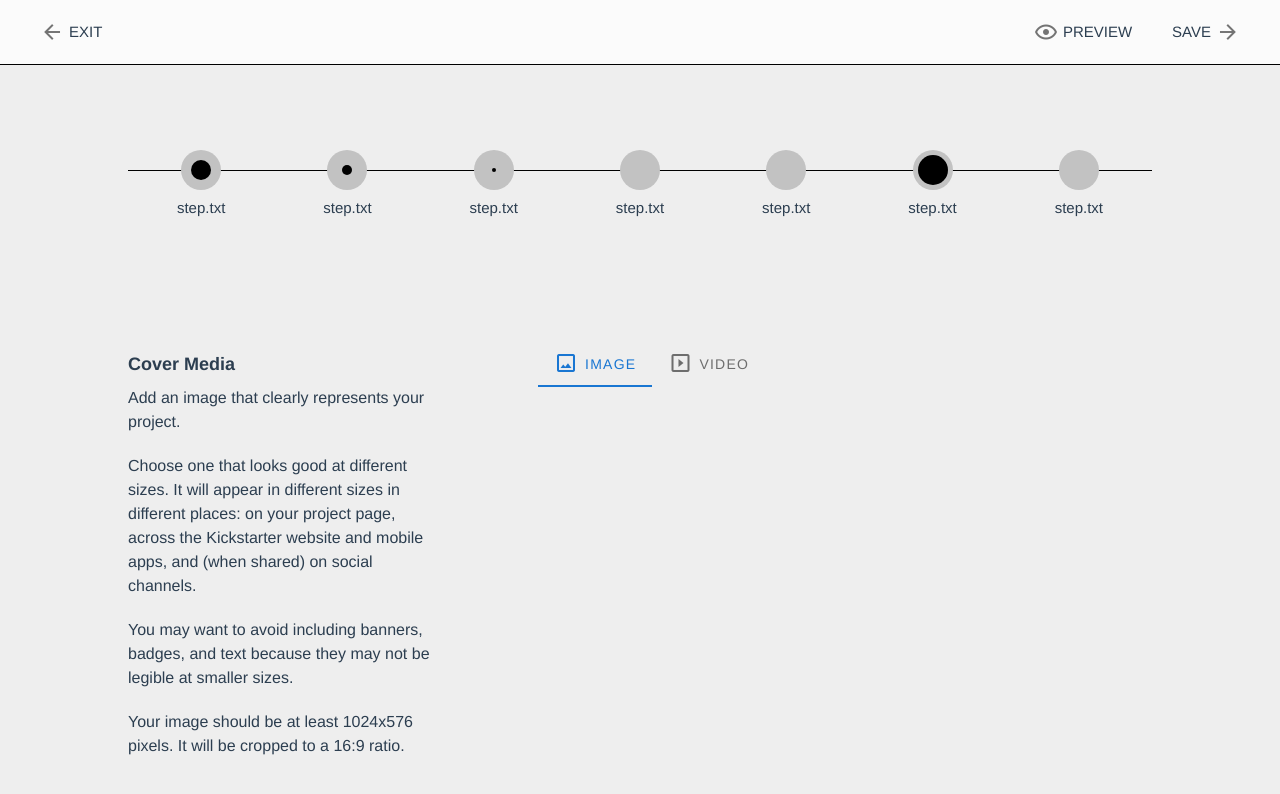
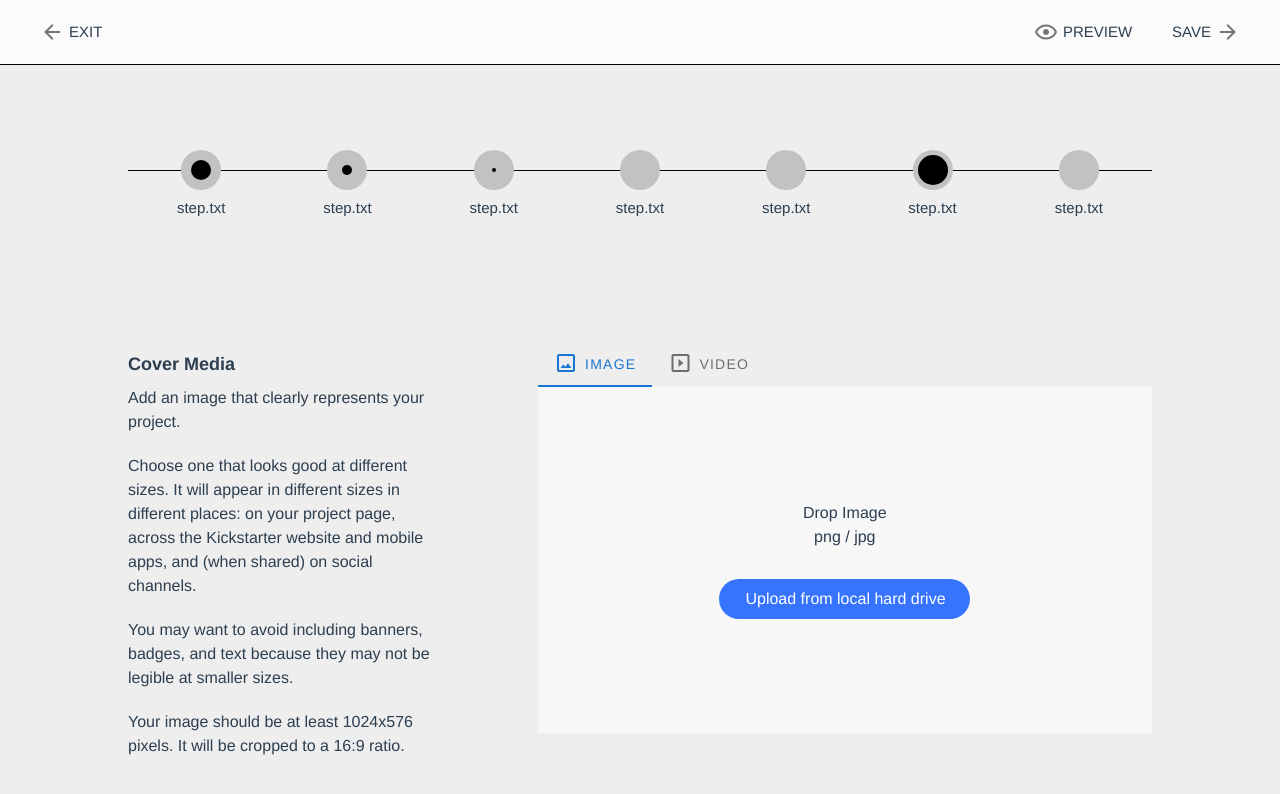
Before and after one commit to Delta-Band/charidy-templates, a Vue app: page / in a window 1280 px wide. Shown: the top 794 px of the page. Built offline with nearby package versions, Linux system fonts and the light colour scheme.

Commit message:
conver meida portrait mode

```diff
--- a/src/components/wizard/CoverMedia.vue
+++ b/src/components/wizard/CoverMedia.vue
@@ -1,20 +1,28 @@
 <template>
-  <div class="cover-media">
-    <section class="left-top">
+  <div class="cover-media" :class="{ 'portrait': wizardPortrait }">
+    <section :class="{
+        'top': wizardPortrait,
+        'left': !wizardPortrait,
+        }">
       <label>Cover Media</label>
       <p>Add an image that clearly represents your project.</p>
       <p>Choose one that looks good at different sizes. It will appear in different sizes in different places: on your project page, across the Kickstarter website and mobile apps, and (when shared) on social channels.</p>
       <p>You may want to avoid including banners, badges, and text because they may not be legible at smaller sizes.</p>
       <p>Your image should be at least 1024x576 pixels. It will be cropped to a 16:9 ratio.</p>
     </section>
-    <section class="right-bottom">
-      <v-tabs background-color="rgba(0, 0, 0, 0)">
+    <section
+      :class="{
+        'bottom': wizardPortrait,
+        'right': !wizardPortrait,
+        }"
+    >
+      <v-tabs v-model="tab" background-color="rgba(0, 0, 0, 0)">
         <v-tab class="tab" v-for="item in items" :key="item.tab">
           <v-icon class="icon">{{item.icon}}</v-icon>
           <div class="txt">{{item.tab}}</div>
         </v-tab>
       </v-tabs>
-      <v-tabs-items>
+      <v-tabs-items v-model="tab">
         <v-tab-item v-for="item in items" :key="item.tab">
           <v-responsive :aspect-ratio="16/9" class="drop-zone">
             <div class="contnent">
@@ -30,10 +38,13 @@
 </template>
 
 <script>
+import { mapGetters } from "vuex";
+
 export default {
   name: "CoverMedia",
   data() {
     return {
+      tab: null,
       items: [
         {
           tab: "Image",
@@ -49,6 +60,9 @@ export default {
         }
       ]
     };
+  },
+  computed: {
+    ...mapGetters(["wizardPortrait"])
   }
 };
 </script>
@@ -60,9 +74,13 @@ export default {
   width: 100%;
   display: flex;
   @extend .section;
+
+  &.portrait {
+    flex-direction: column;
+  }
 }
 
-.left-top {
+.left {
   width: 40%;
   display: inline-flex;
   flex-direction: column;
@@ -74,12 +92,23 @@ export default {
   }
 }
 
-.right-bottom {
-  width: 60%;
-
+.right,
+.bottom {
   &::v-deep .theme--light.v-tabs-items {
     background-color: rgba(255, 255, 255, 0.5);
   }
+}
+
+.right {
+  width: 60%;
+}
+
+.top {
+  text-align: left;
+}
+
+.bottom {
+
 }
 
 label {
```
